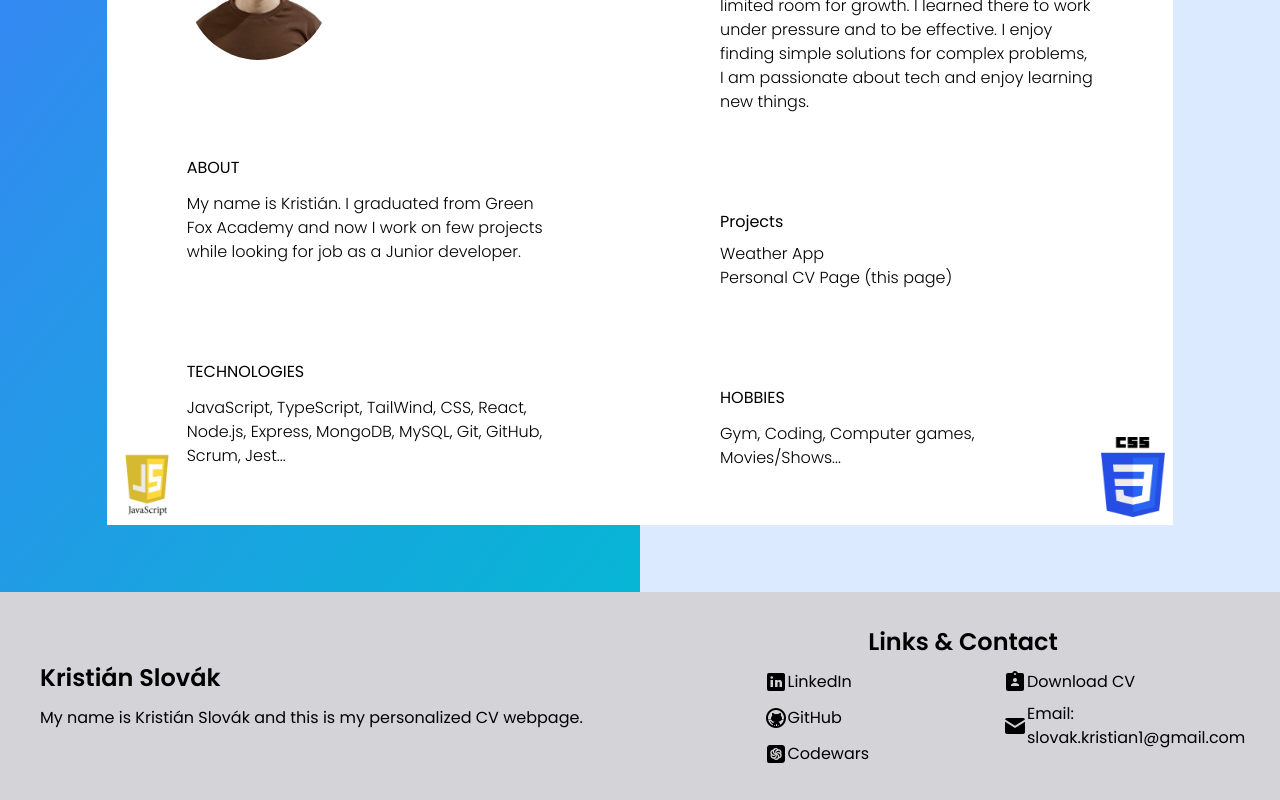
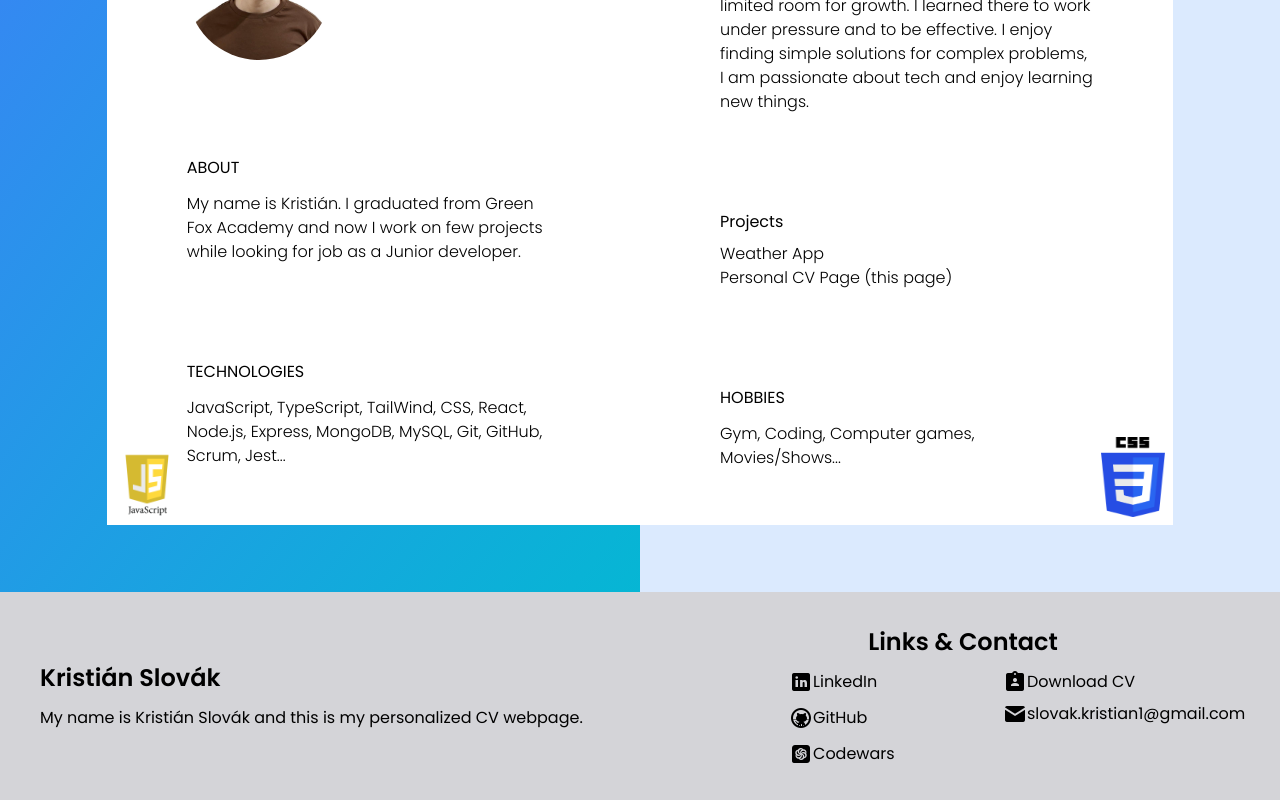
Before and after one commit to KristianSlovak/personalized-cv, a React (Create React App) app: page / in a window 1280 px wide. Shown: the part 1104-1904 px from the top of the page. Built offline with nearby package versions, Linux system fonts and the light colour scheme.

Commit message:
Changed CV link and changed email footer

```diff
--- a/src/components/Footer.jsx
+++ b/src/components/Footer.jsx
@@ -1,5 +1,4 @@
-import React from "react";
-import { useRef, useState } from "react";
+import React, { useRef, useState } from "react";
 
 function Footer({ footerRef }) {
   const emailRef = useRef(null);
@@ -90,7 +89,7 @@
             <li className="flex hover:cursor-pointer hover:text-sky-600 transition duration-100 w-fit">
               <img src={require("../assets/icons8-cv-24.png")} alt="CV" />
               <p>
-                <a href="https://cdn.discordapp.com/attachments/1069277707730427964/1078713095452626995/Kristian_Slovak.pdf">
+                <a href="https://drive.google.com/file/d/1RhyAzcvaPLyMAve-9C-yL-1wSl-nhX8L/view?usp=sharing">
                   Download CV
                 </a>
               </p>
@@ -106,7 +105,7 @@
                 alt="Mail"
                 className="w-6 h-6"
               />
-              <p ref={emailRef}>Email: slovak.kristian1@gmail.com</p>
+              <p ref={emailRef}>slovak.kristian1@gmail.com</p>
             </li>
             <p
               ref={pRef}
```
